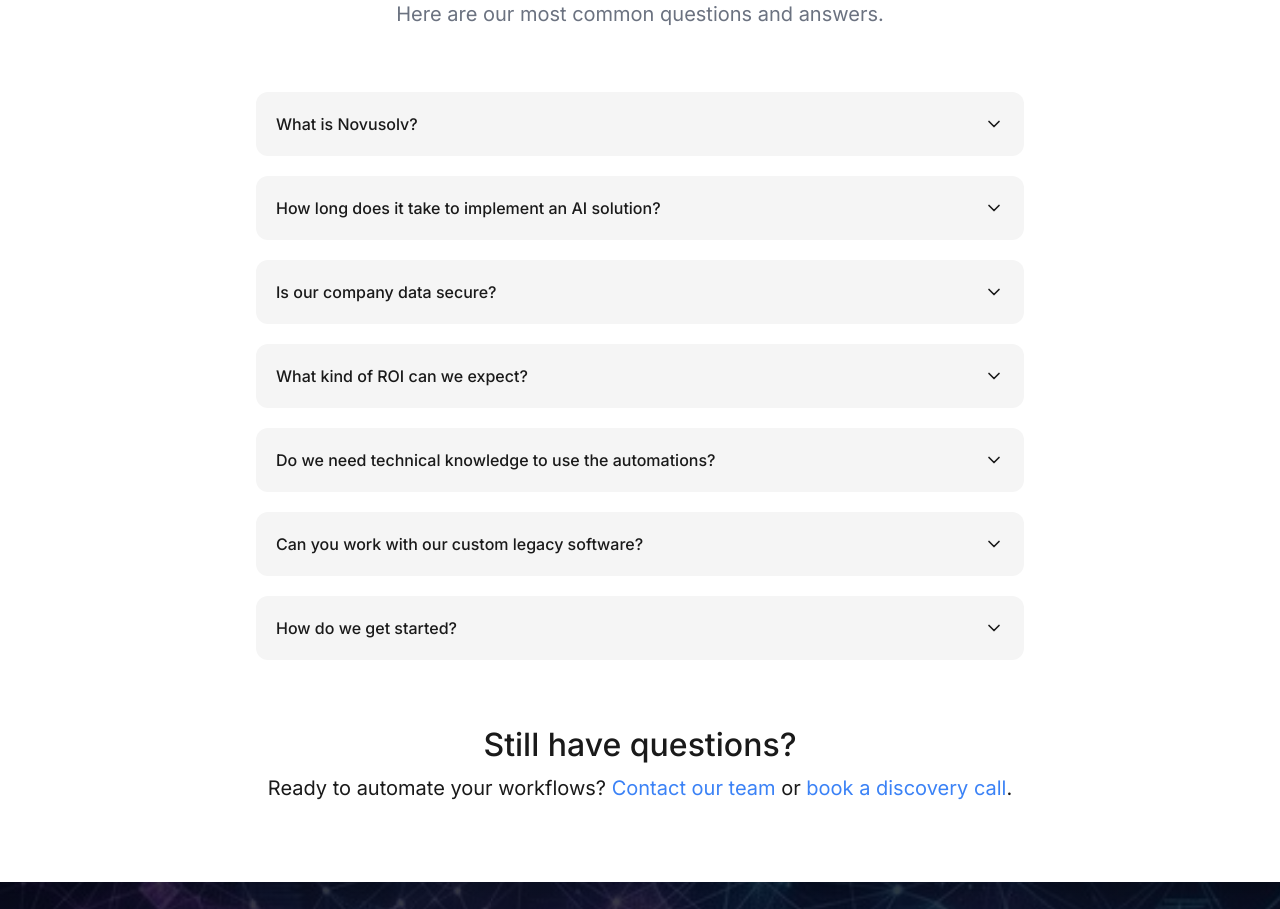
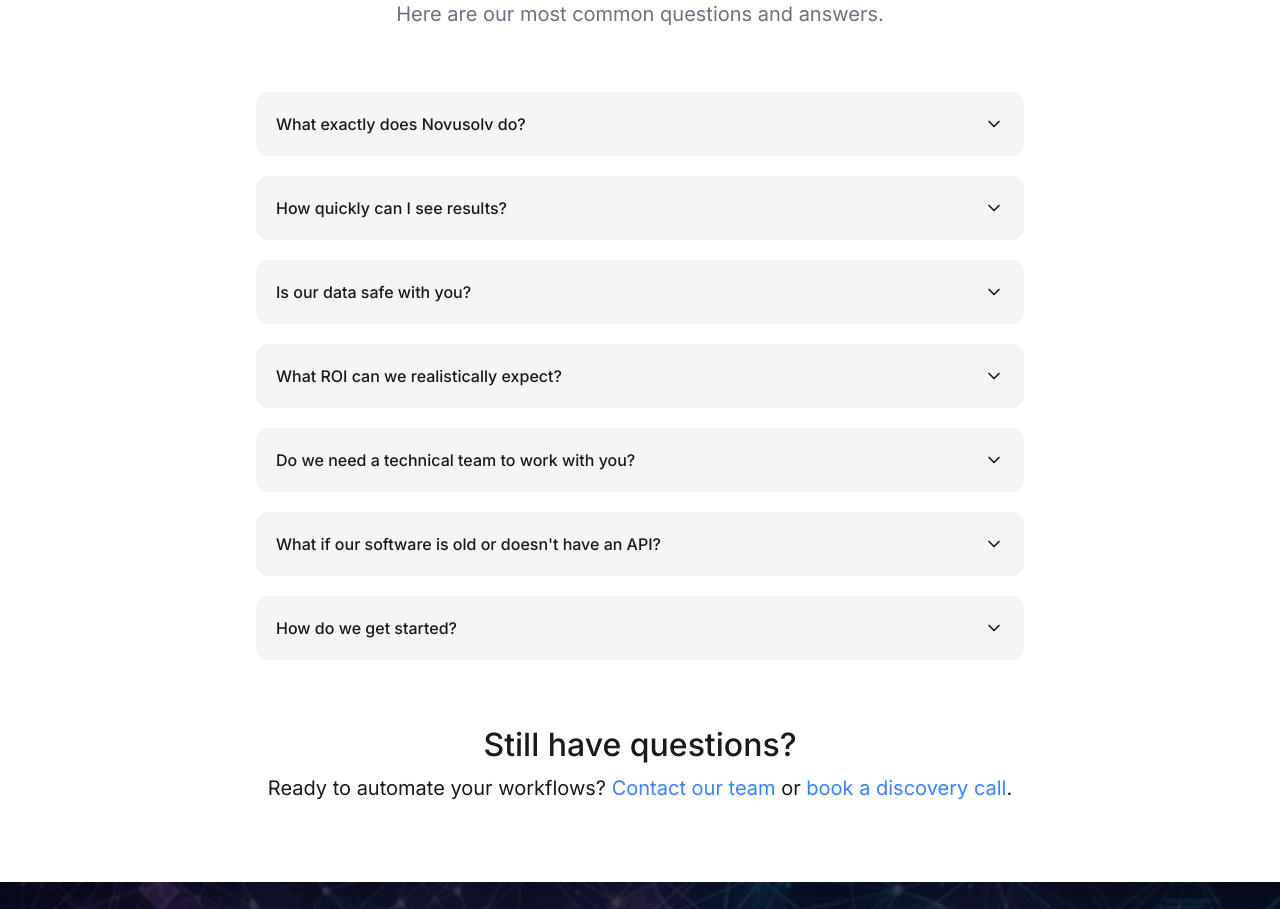
Before and after one commit to HardyGHz/Novusolv-AI-Automation-Agency-Landing-page, a React (Vite) app: page / in a window 1280 px wide. Shown: the part 5372-6281 px from the top of the page. Built offline with nearby package versions, Linux system fonts and the light colour scheme; no server answers.

Commit message:
improve: sharpen copy, halve stats, add full SEO meta block

```diff
--- a/index.html
+++ b/index.html
@@ -4,8 +4,31 @@
     <meta charset="UTF-8" />
     <link rel="icon" type="image/png" href="/logo.png" />
     <meta name="viewport" content="width=device-width, initial-scale=1.0" />
-    <title>Novusolv — AI Automation Agency | Scale Your Business</title>
-    <meta name="description" content="Novusolv automates your business workflows with custom AI models, intelligent support bots, and data analytics. Save 200+ hours per month." />
+
+    <!-- Primary SEO -->
+    <title>Novusolv | AI Automation Agency — Cluj-Napoca & Europe</title>
+    <meta name="description" content="Novusolv builds custom AI automation systems for growing businesses in Cluj-Napoca and across Europe. Automate workflows, support, and data analysis. Book a free audit." />
+    <meta name="keywords" content="AI automation agency, Cluj-Napoca, Kolozsvár, Romania, workflow automation, AI chatbot, business automation, artificial intelligence" />
+    <meta name="author" content="Novusolv SRL" />
+    <link rel="canonical" href="https://novusolv.com" />
+
+    <!-- Open Graph (Facebook, LinkedIn) -->
+    <meta property="og:type" content="website" />
+    <meta property="og:url" content="https://novusolv.com" />
+    <meta property="og:title" content="Novusolv | AI Automation Agency" />
+    <meta property="og:description" content="We build custom AI systems that automate your workflows, support, and operations. Based in Cluj-Napoca, serving businesses across Europe." />
+    <meta property="og:image" content="https://novusolv.com/og-image.png" />
+    <meta property="og:locale" content="en_US" />
+    <meta property="og:site_name" content="Novusolv" />
+
+    <!-- Twitter Card -->
+    <meta name="twitter:card" content="summary_large_image" />
+    <meta name="twitter:site" content="@novusolv" />
+    <meta name="twitter:title" content="Novusolv | AI Automation Agency" />
+    <meta name="twitter:description" content="Custom AI systems for growing businesses. Automate workflows, save 100+ hours/month, and focus on growth." />
+    <meta name="twitter:image" content="https://novusolv.com/og-image.png" />
+
+    <!-- Fonts -->
     <link rel="preconnect" href="https://fonts.googleapis.com" />
     <link rel="preconnect" href="https://fonts.gstatic.com" crossorigin />
     <link href="https://fonts.googleapis.com/css2?family=Inter:wght@400;500;600;700&display=swap" rel="stylesheet" />
--- a/src/components/FAQ.tsx
+++ b/src/components/FAQ.tsx
@@ -9,32 +9,32 @@
 
 const faqs: FAQItem[] = [
   {
-    question: 'What is Novusolv?',
-    answer: "Novusolv is a specialized AI automation agency. We partner with growing businesses to identify bottlenecks in their workflows and build custom AI-driven solutions that automate repetitive tasks, enhance customer support, and uncover data insights.",
+    question: 'What exactly does Novusolv do?',
+    answer: "Novusolv is an AI automation agency based in Cluj-Napoca. We partner with growing businesses to map their existing workflows, identify where time and money are being lost, and build custom AI-driven systems that handle the repetitive work — so your team can focus on what actually moves the needle.",
   },
   {
-    question: "How long does it take to implement an AI solution?",
-    answer: "Most of our core automation setups (like custom CRM integrations or support bots) are deployed within 2 to 4 weeks. Deep, customized LLM training for specific internal data may take 6 to 8 weeks depending on the complexity.",
+    question: "How quickly can I see results?",
+    answer: "For most engagements, the first automations go live within 2 to 4 weeks. Simpler setups like support bots or CRM integrations can often be done faster. Deep custom AI model training takes 6 to 8 weeks depending on data complexity — but we always aim to show you a working prototype in the first two weeks.",
   },
   {
-    question: 'Is our company data secure?',
-    answer: "Absolutely. We build all our AI agents and models within your secure environment or using enterprise-grade secure APIs with zero data-retention policies. Your data is never used to train public models.",
+    question: 'Is our data safe with you?',
+    answer: "Absolutely. We build within your secure environment and use zero data-retention APIs. Your data is never used to train public AI models. We sign NDAs from day one and treat security as a non-negotiable, not an afterthought.",
   },
   {
-    question: 'What kind of ROI can we expect?',
-    answer: "While it varies by industry, our clients typically see a 30-40% reduction in manual data entry time within the first month. Our AI sales outreach agents frequently increase qualified lead volume by 2x to 3x.",
+    question: 'What ROI can we realistically expect?',
+    answer: "Our clients typically reclaim 100+ hours per month in manual labour within the first 30 days — time that gets redirected to growth activities. On the revenue side, AI-powered lead systems have helped clients double their qualified pipeline. Your mileage will vary, which is why we start every project with a free audit to set realistic expectations together.",
   },
   {
-    question: 'Do we need technical knowledge to use the automations?',
-    answer: "Not at all. We design the automations to work seamlessly in the background or within the tools you already use daily (like Slack, Teams, Salesforce, or your email inbox). We handle the complexity so you don't have to.",
+    question: 'Do we need a technical team to work with you?',
+    answer: "No. We plug the automations into the tools you already use — Slack, email, your CRM, or whatever's in your stack. Everything is designed to run in the background. If you can click a button, you can use what we build.",
   },
   {
-    question: 'Can you work with our custom legacy software?',
-    answer: "Yes. If your software has an API, we can connect to it. If it doesn't, we can often deploy secure RPA (Robotic Process Automation) bots to interact with the software interface exactly like a human would.",
+    question: 'What if our software is old or doesn\'t have an API?',
+    answer: "That\'s actually where we shine. If there\'s no API, we deploy RPA bots that interact with the interface exactly like a human would — clicking, reading, and filling in data — with zero need for software upgrades.",
   },
   {
     question: 'How do we get started?',
-    answer: "It starts with a free 30-minute discovery call where we audit your current workflows. If we see a right fit, we'll present a customized AI implementation roadmap for your business.",
+    answer: "It starts with a free 30-minute discovery call. We\'ll audit your current workflows, identify the highest-leverage automation opportunities, and if we\'re a good fit, deliver a clear implementation roadmap. No commitment required.",
   },
 ]
 
--- a/src/components/Hero.tsx
+++ b/src/components/Hero.tsx
@@ -36,10 +36,10 @@
                   className="group w-max px-4 max-sm:px-3 py-2 rounded-full mx-auto text-white bg-white/10 hover:bg-white/20 transition-all duration-200 backdrop-blur-[80px] flex gap-2 items-center mb-6 border border-white/10"
                 >
                   <div className="bg-gradient-to-r from-purple-500 to-indigo-500 px-2.5 py-0.5 rounded-full mr-1">
-                    <p className="text-[11px] leading-[150%] font-semibold text-white">NEW</p>
+                    <p className="text-[11px] leading-[150%] font-semibold text-white">FREE</p>
                   </div>
                   <p className="text-[13px] leading-[150%] font-medium text-white/90 max-sm:text-[11px]">
-                    Novusolv is now accepting new clients
+                    Get a free automation audit — no strings attached
                   </p>
                   <ArrowRight size={13} className="text-white/70 group-hover:translate-x-0.5 transition-transform" />
                 </motion.a>
@@ -52,10 +52,10 @@
                     transition={{ duration: 0.6 }}
                     className="text-[56px] leading-[115%] max-sm:text-[36px] font-bold"
                   >
-                    <span className="text-white">Automate Your Business.</span>
+                    <span className="text-white">Stop Doing It Manually.</span>
                     <br />
                     <span className="bg-gradient-to-r from-purple-400 via-pink-400 to-indigo-400 bg-clip-text text-transparent">
-                      Scale with AI.
+                      Let AI Handle It.
                     </span>
                   </motion.h1>
                 </div>
@@ -69,7 +69,7 @@
                 >
                   <div className="flex flex-wrap justify-center">
                     <h2 className="text-[20px] leading-[140%] max-sm:text-[18px]">
-                      Scale 10x faster by automating{' '}
+                      We build AI systems that automate your{' '}
                     </h2>
                     <div className="relative overflow-hidden text-left w-[190px] ml-1 h-[28px] max-sm:h-[25px]">
                       <motion.div
@@ -118,15 +118,15 @@
                 <div className="flex flex-col items-center gap-1">
                   <div className="flex items-center gap-2 text-white">
                     <Zap size={18} className="text-purple-400" />
-                    <span className="text-[28px] max-sm:text-[22px] font-bold">40%</span>
+                    <span className="text-[28px] max-sm:text-[22px] font-bold">20%</span>
                   </div>
-                  <span className="text-white/50 text-[13px] max-sm:text-[11px]">Cost Reduction</span>
+                  <span className="text-white/50 text-[13px] max-sm:text-[11px]">Avg. Cost Reduction</span>
                 </div>
                 <div className="w-px h-12 bg-white/10" />
                 <div className="flex flex-col items-center gap-1">
                   <div className="flex items-center gap-2 text-white">
                     <Clock size={18} className="text-indigo-400" />
-                    <span className="text-[28px] max-sm:text-[22px] font-bold">200+</span>
+                    <span className="text-[28px] max-sm:text-[22px] font-bold">100+</span>
                   </div>
                   <span className="text-white/50 text-[13px] max-sm:text-[11px]">Hours Saved / Month</span>
                 </div>
@@ -134,9 +134,9 @@
                 <div className="flex flex-col items-center gap-1">
                   <div className="flex items-center gap-2 text-white">
                     <Users size={18} className="text-pink-400" />
-                    <span className="text-[28px] max-sm:text-[22px] font-bold">50+</span>
+                    <span className="text-[28px] max-sm:text-[22px] font-bold">25+</span>
                   </div>
-                  <span className="text-white/50 text-[13px] max-sm:text-[11px]">Businesses Scaled</span>
+                  <span className="text-white/50 text-[13px] max-sm:text-[11px]">Businesses Automated</span>
                 </div>
               </motion.div>
             </div>
```
